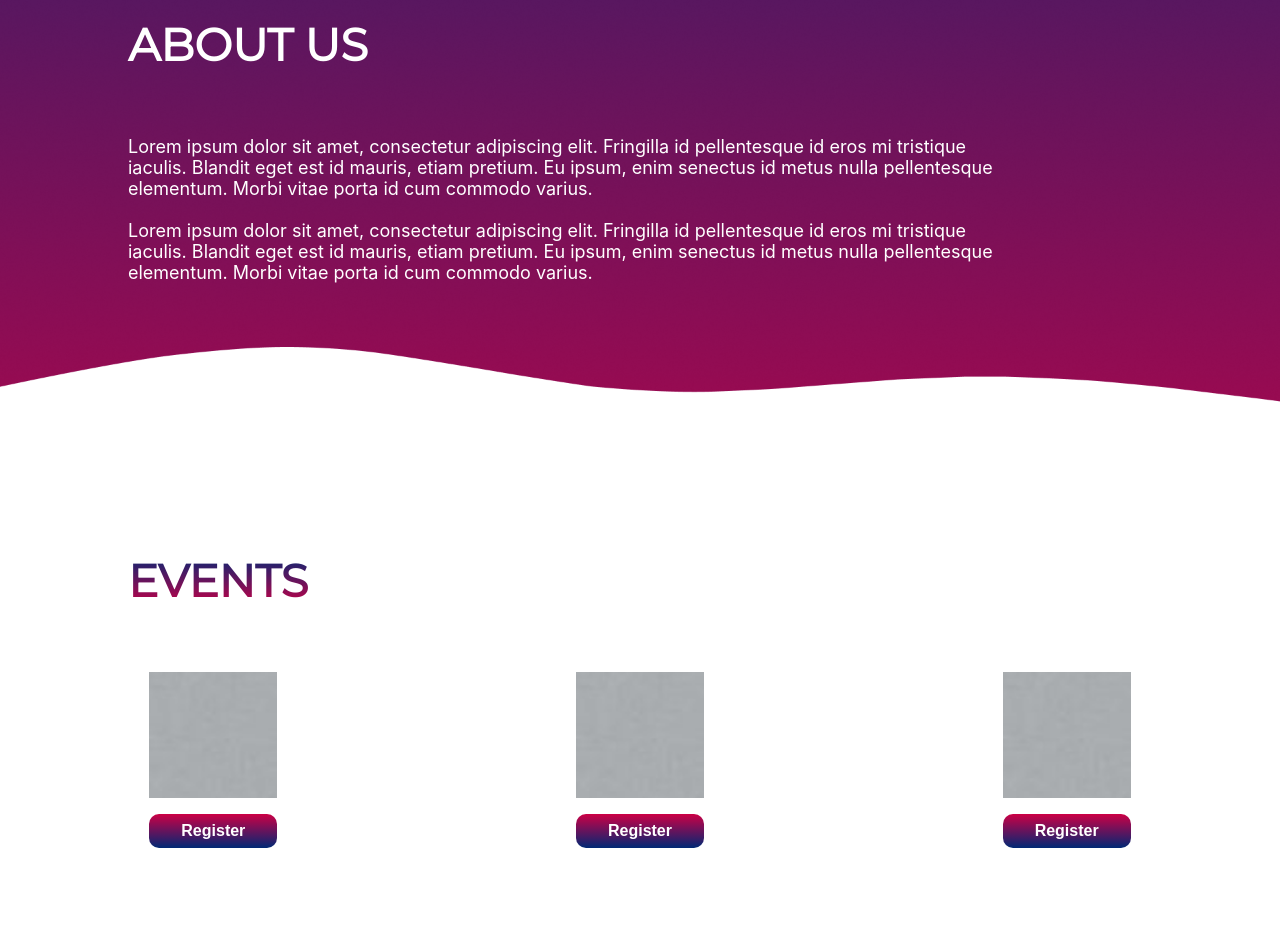
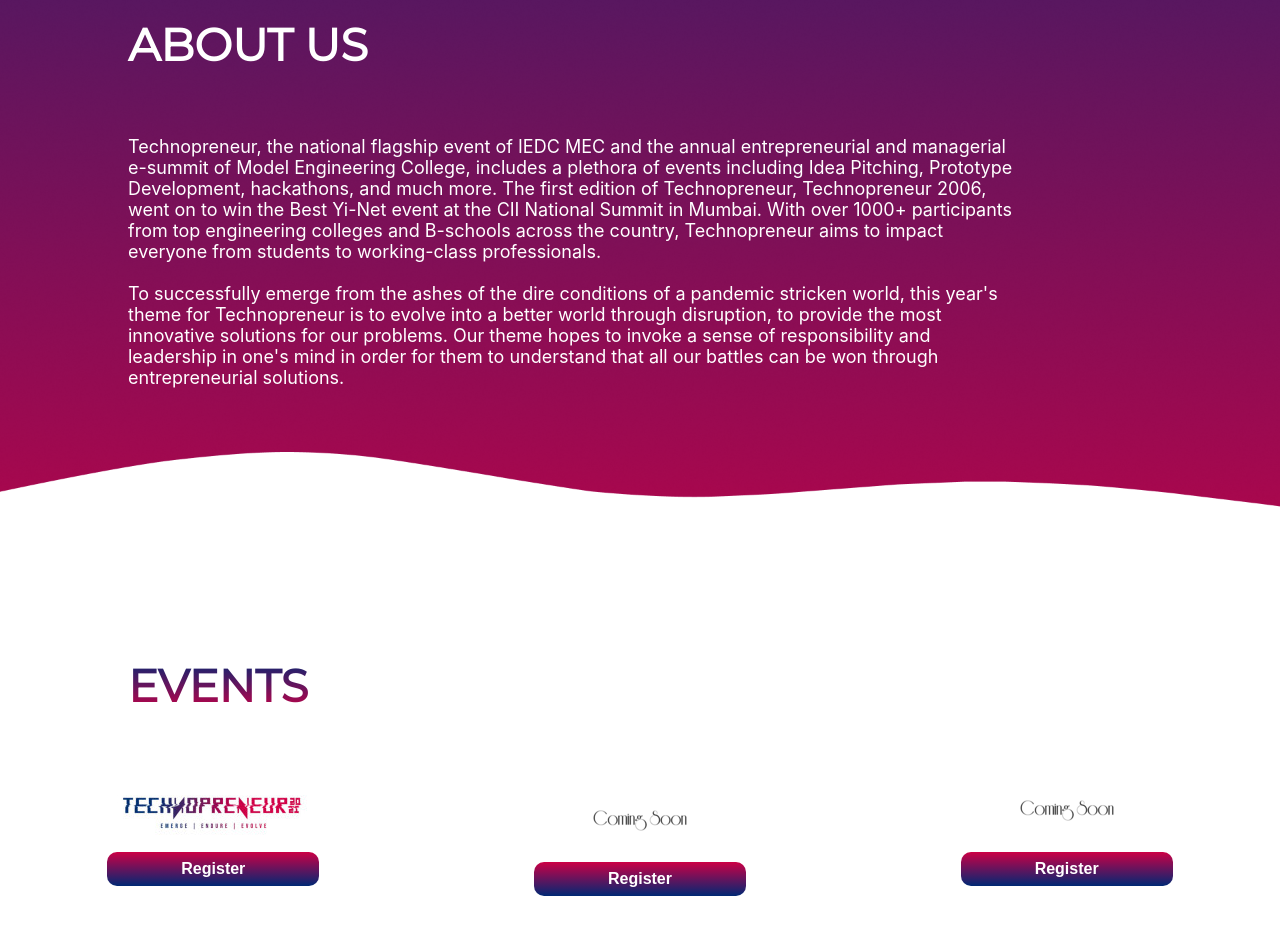
Before and after one commit to rindishkrishna/technopreneur, a React (Create React App) app: page / in a window 1280 px wide. Shown: the part 620-1572 px from the top of the page. Built offline with nearby package versions, Linux system fonts and the light colour scheme.

Commit message:
updated content for Events and About

```diff
--- a/src/Components/LandingPage/About/About.js
+++ b/src/Components/LandingPage/About/About.js
@@ -16,9 +16,9 @@
             <div className="aboutContent">
                 <div className="aboutText">
                     <p className="textStyle">
-                    Lorem ipsum dolor sit amet, consectetur adipiscing elit. Fringilla id pellentesque id eros mi tristique iaculis. Blandit eget est id mauris, etiam pretium. Eu ipsum, enim senectus id metus nulla pellentesque elementum. Morbi vitae porta id cum commodo varius.
+                    Technopreneur, the national flagship event of IEDC MEC and the annual entrepreneurial and managerial e-summit of Model Engineering College, includes a plethora of events including Idea Pitching, Prototype Development, hackathons, and much more. The first edition of Technopreneur, Technopreneur 2006, went on to win the Best Yi-Net event at the CII National Summit in Mumbai. With over 1000+ participants from top engineering colleges and B-schools across the country, Technopreneur aims to impact everyone from students to working-class professionals.
 <br/><br/>
-Lorem ipsum dolor sit amet, consectetur adipiscing elit. Fringilla id pellentesque id eros mi tristique iaculis. Blandit eget est id mauris, etiam pretium. Eu ipsum, enim senectus id metus nulla pellentesque elementum. Morbi vitae porta id cum commodo varius.
+To successfully emerge from the ashes of the dire conditions of a pandemic stricken world, this year's theme for Technopreneur is to evolve into a better world through disruption, to provide the most innovative solutions for our problems. Our theme hopes to invoke a sense of responsibility and leadership in one's mind in order for them to understand that all our battles can be won through entrepreneurial solutions.
                     </p>
                 </div>
 
--- a/src/Components/LandingPage/Events/Events.css
+++ b/src/Components/LandingPage/Events/Events.css
@@ -87,5 +87,4 @@
   .eve-image {
     margin-right: -16%;
   }
-
 }
--- a/src/Components/LandingPage/Events/Events.js
+++ b/src/Components/LandingPage/Events/Events.js
@@ -1,7 +1,9 @@
 import React from "react";
-import eventImg from "../../../Assets/grey-square.jpg";
+import edit from "../../../Assets/comingsoon.png";
+import logo from "../../../Assets/logo.jpg"
 import tick from "../../../Assets/Saly-10.png";
 import "./Events.css";
+import { Link } from 'react-router-dom';
 
 const Events = () => {
   return (
@@ -18,21 +20,22 @@
         }}
       >
         <div className="event">
-          <img src={eventImg} alt="" className="eventImage"></img>
+          <img src={logo} alt="" className="eventImage" ></img>
+          <div className="eventButton" >
+            <Link to="../../hackathon"><button className="button button1">Register</button></Link>
 
-          <div className="eventButton">
-            <button className="button button1">Register</button>
           </div>
         </div>
         <div className="event">
-          <img src={eventImg} alt="" className="eventImage"></img>
+          <p>Coming Soon</p>
+          <img src={edit} alt="Coming Soon" className="eventImage"></img>
           <div className="eventButton">
             <button className="button button1">Register</button>
           </div>
         </div>
 
         <div className="event">
-          <img src={eventImg} alt="" className="eventImage"></img>
+         <img src={edit} alt="Coming Soon" className="eventImage"></img>
           <div className="eventButton">
             <button className="button button1">Register</button>
           </div>
```
Also changed, not shown: src/Assets/comingsoon.png (added), src/Assets/logo.jpg (added).
